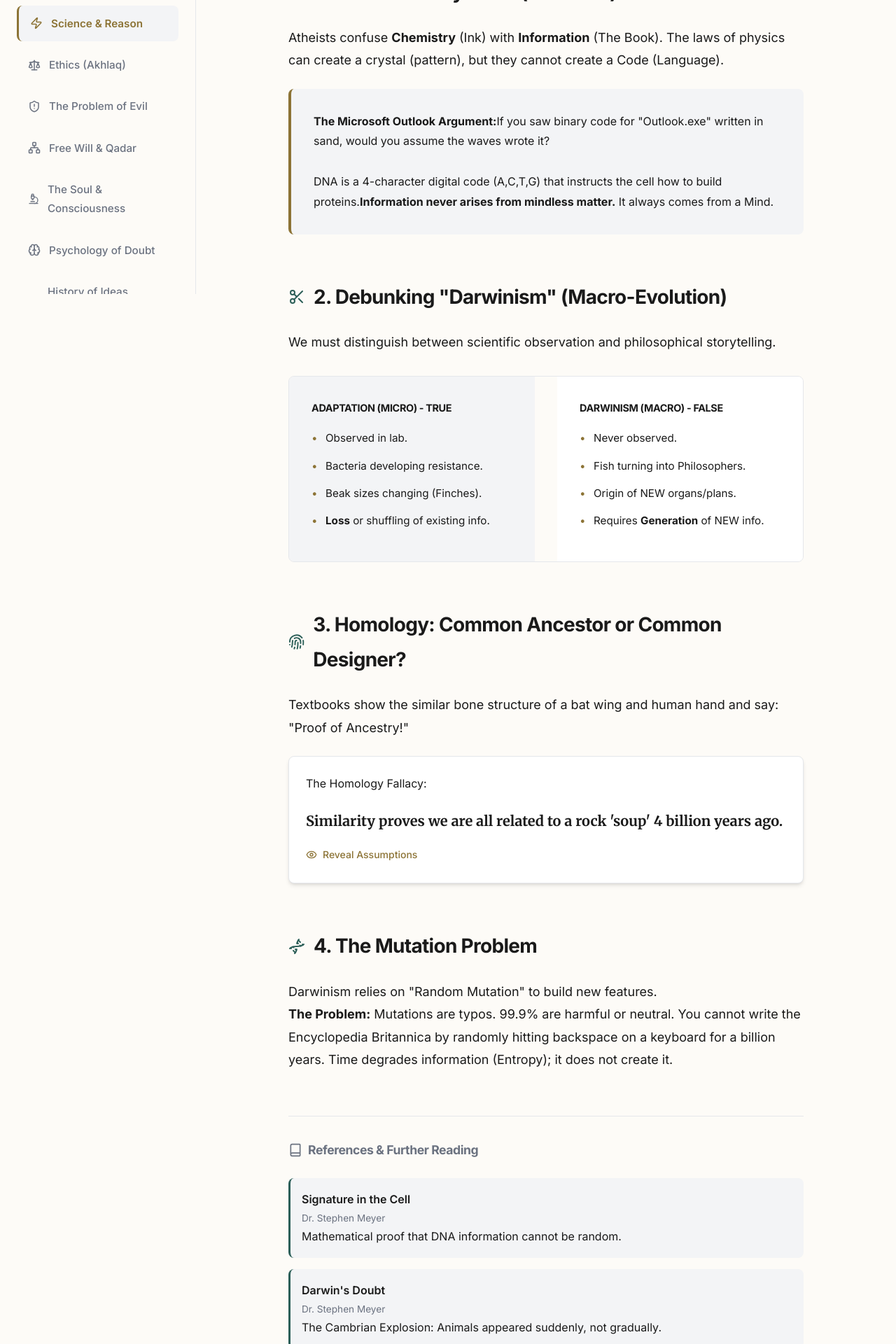
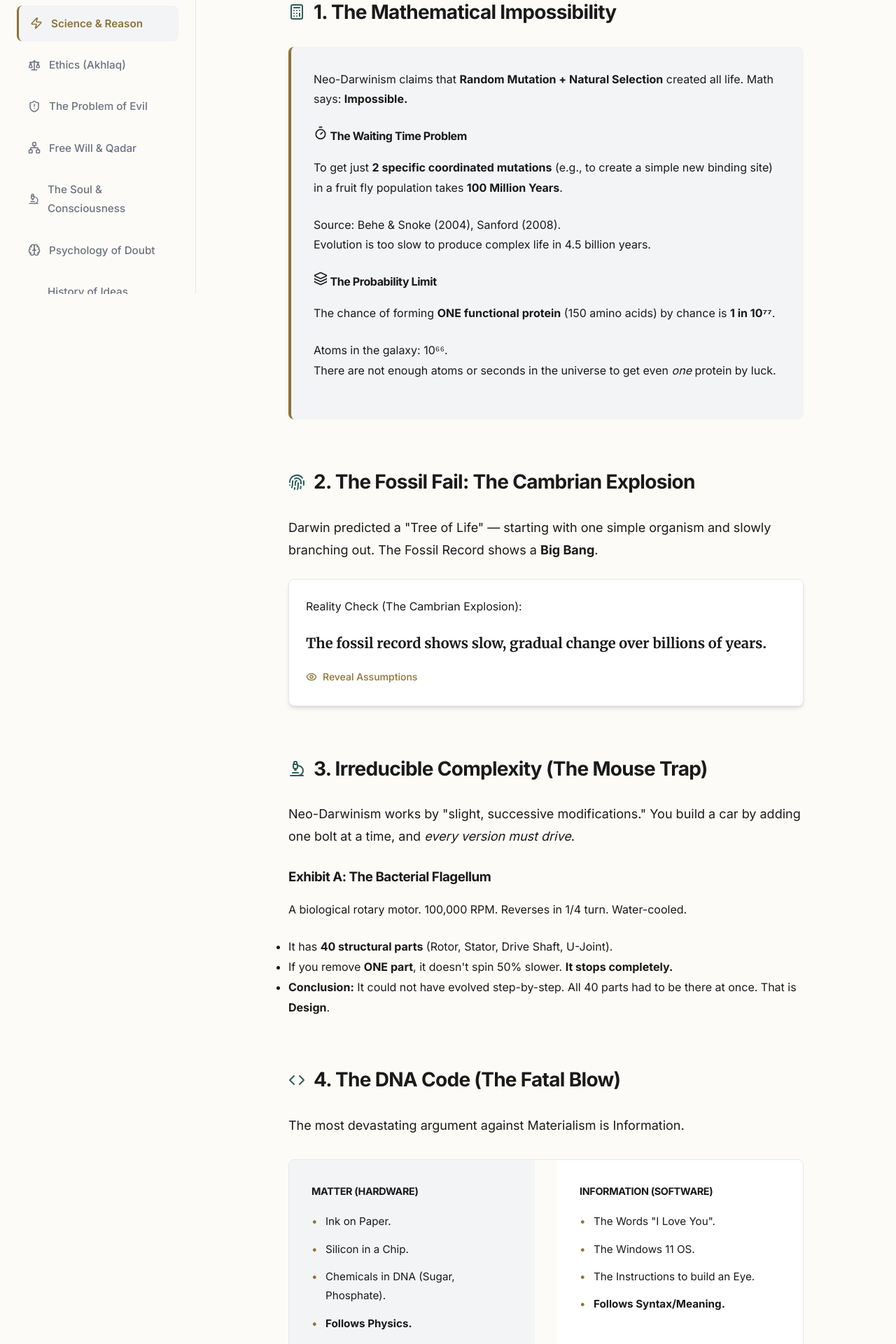
Before and after one commit to hassankhan2510/The-First-Principle, a Next.js app: page /science/biology in a window 1280 px wide. Shown: the part 380-2300 px from the top of the page at 70% size. Built offline with nearby package versions, Linux system fonts and the light colour scheme.

Commit message:
Darwinism Debunked: Added Cambrian Explosion, Waiting Time Problem, and Irreducible Complexity

```diff
--- a/src/app/science/biology/page.tsx
+++ b/src/app/science/biology/page.tsx
@@ -1,106 +1,144 @@
 import styles from "./page.module.css";
 import AssumptionToggle from "@/components/ui/AssumptionToggle";
 import References from "@/components/ui/References";
-import { Dna, Fingerprint, Scissors, AlertTriangle, Code } from "lucide-react";
+import { Dna, Fingerprint, Scissors, AlertTriangle, Code, Calculator, Timer, Layers, Microscope } from "lucide-react";
 
 export default function BiologyPage() {
     return (
         <div className={styles.container}>
             <header className={styles.header}>
-                <h1 className={styles.title}>Biology: The Information Problem</h1>
+                <h1 className={styles.title}>Biology: The Death of Darwinism</h1>
                 <p className={styles.subtitle}>
-                    "Biology is the study of complicated things that have the appearance of having been designed for a purpose." — Richard Dawkins (Atheist)
-                    <br />
-                    Why do they "appear" designed? Because they <strong>are</strong>.
+                    "If it could be demonstrated that any complex organ existed which could not possibly have been formed by numerous, successive, slight modifications, my theory would absolutely break down." — Charles Darwin
                 </p>
+                <div className="mt-4 p-4 bg-red-500/10 border border-red-500 rounded-lg inline-block text-red-400 font-bold">
+                    Spoiler: It broke down.
+                </div>
             </header>
 
+            {/* 1. The Mathematical Problem */}
             <section className={styles.section}>
                 <h2 className={styles.sectionTitle}>
-                    <Code className={styles.icon} />
-                    1. DNA is literally Code (Software)
+                    <Calculator className={styles.icon} />
+                    1. The Mathematical Impossibility
                 </h2>
-                <p className={styles.text}>
-                    Atheists confuse <strong>Chemistry</strong> (Ink) with <strong>Information</strong> (The Book).
-                    The laws of physics can create a crystal (pattern), but they cannot create a Code (Language).
-                </p>
                 <div className={styles.logicBlock}>
-                    <strong>The Microsoft Outlook Argument:</strong>
-                    If you saw binary code for "Outlook.exe" written in sand, would you assume the waves wrote it?
-                    <br /><br />
-                    DNA is a 4-character digital code (A,C,T,G) that instructs the cell how to build proteins.
-                    <strong>Information never arises from mindless matter.</strong> It always comes from a Mind.
-                </div>
-            </section>
-
-            <section className={styles.section}>
-                <h2 className={styles.sectionTitle}>
-                    <Scissors className={styles.icon} />
-                    2. Debunking "Darwinism" (Macro-Evolution)
-                </h2>
-                <p className={styles.text}>
-                    We must distinguish between scientific observation and philosophical storytelling.
-                </p>
-                <div className={styles.vsContainer}>
-                    <div className={styles.vsCol} style={{ backgroundColor: "var(--muted)" }}>
-                        <h4 className={styles.vsTitle}>Adaptation (Micro) - TRUE</h4>
-                        <ul className={styles.vsList}>
-                            <li>Observed in lab.</li>
-                            <li>Bacteria developing resistance.</li>
-                            <li>Beak sizes changing (Finches).</li>
-                            <li><strong>Loss</strong> or shuffling of existing info.</li>
-                        </ul>
-                    </div>
-                    <div className={styles.vsCol} style={{ backgroundColor: "var(--card)" }}>
-                        <h4 className={styles.vsTitle}>Darwinism (Macro) - FALSE</h4>
-                        <ul className={styles.vsList}>
-                            <li>Never observed.</li>
-                            <li>Fish turning into Philosophers.</li>
-                            <li>Origin of NEW organs/plans.</li>
-                            <li>Requires <strong>Generation</strong> of NEW info.</li>
-                        </ul>
+                    <p className="mb-4">
+                        Neo-Darwinism claims that <strong>Random Mutation + Natural Selection</strong> created all life.
+                        Math says: <strong>Impossible.</strong>
+                    </p>
+                    <div className="grid grid-cols-1 md:grid-cols-2 gap-6 mt-6">
+                        <div className="bg-card p-6 rounded-lg border border-border">
+                            <h4 className="text-xl font-bold mb-2 text-primary flex items-center gap-2">
+                                <Timer size={20} /> The Waiting Time Problem
+                            </h4>
+                            <p className="text-sm text-muted-foreground">
+                                To get just <strong>2 specific coordinated mutations</strong> (e.g., to create a simple new binding site) in a fruit fly population takes <strong>100 Million Years</strong>.
+                            </p>
+                            <p className="mt-4 text-xs font-mono bg-muted p-2 rounded">
+                                Source: Behe & Snoke (2004), Sanford (2008).
+                                <br />Evolution is too slow to produce complex life in 4.5 billion years.
+                            </p>
+                        </div>
+                        <div className="bg-card p-6 rounded-lg border border-border">
+                            <h4 className="text-xl font-bold mb-2 text-primary flex items-center gap-2">
+                                <Layers size={20} /> The Probability Limit
+                            </h4>
+                            <p className="text-sm text-muted-foreground">
+                                The chance of forming <strong>ONE functional protein</strong> (150 amino acids) by chance is <strong>1 in 10⁷⁷</strong>.
+                            </p>
+                            <p className="mt-4 text-xs font-mono bg-muted p-2 rounded">
+                                Atoms in the galaxy: 10⁶⁶.
+                                <br />There are not enough atoms or seconds in the universe to get even <em>one</em> protein by luck.
+                            </p>
+                        </div>
                     </div>
                 </div>
             </section>
 
+            {/* 2. The Fossil Problem */}
             <section className={styles.section}>
                 <h2 className={styles.sectionTitle}>
                     <Fingerprint className={styles.icon} />
-                    3. Homology: Common Ancestor or Common Designer?
+                    2. The Fossil Fail: The Cambrian Explosion
                 </h2>
                 <p className={styles.text}>
-                    Textbooks show the similar bone structure of a bat wing and human hand and say: "Proof of Ancestry!"
+                    Darwin predicted a "Tree of Life" — starting with one simple organism and slowly branching out.
+                    The Fossil Record shows a <strong>Big Bang</strong>.
                 </p>
                 <AssumptionToggle
-                    statement="Similarity proves we are all related to a rock 'soup' 4 billion years ago."
+                    statement="The fossil record shows slow, gradual change over billions of years."
                     assumptions={[
-                        "Alternative Explanation: Common Designer using a 'Design Template'.",
-                        "If you see a Porsche and a VW Beetle share parts, do you assume the Porsche evolved from the Beetle? Or that the same Engineer built both?",
-                        "Similarity is evidence of efficiency, not necessarily lineage."
+                        "Fact: 530 Million Years Ago, nearly ALL major animal body plans (Phyla) appeared suddenly.",
+                        "No ancestors. No transitions. Just 'POOF' -> Complex Animals (with eyes, guts, spinal cords).",
+                        "Darwin knew this. He called it 'fatal' to his theory. He hoped we'd find the missing links. 150 years later... we still haven't."
                     ]}
-                    context="The Homology Fallacy:"
+                    context="Reality Check (The Cambrian Explosion):"
                 />
             </section>
 
+            {/* 3. The Mechanics Problem */}
             <section className={styles.section}>
                 <h2 className={styles.sectionTitle}>
-                    <Dna className={styles.icon} />
-                    4. The Mutation Problem
+                    <Microscope className={styles.icon} />
+                    3. Irreducible Complexity (The Mouse Trap)
                 </h2>
                 <p className={styles.text}>
-                    Darwinism relies on "Random Mutation" to build new features.
-                    <br />
-                    <strong>The Problem:</strong> Mutations are typos. 99.9% are harmful or neutral.
-                    You cannot write the Encyclopedia Britannica by randomly hitting backspace on a keyboard for a billion years.
-                    Time degrades information (Entropy); it does not create it.
+                    Neo-Darwinism works by "slight, successive modifications." You build a car by adding one bolt at a time, and <em>every version must drive</em>.
                 </p>
+                <div className="mt-6 border-l-4 border-primary pl-6 py-2 bg-primary/5 rounded-r-lg">
+                    <h3 className="text-lg font-bold">Exhibit A: The Bacterial Flagellum</h3>
+                    <p className="mt-2 text-sm italic text-muted-foreground">
+                        A biological rotary motor. 100,000 RPM. Reverses in 1/4 turn. Water-cooled.
+                    </p>
+                    <ul className="mt-4 space-y-2 list-disc pl-5">
+                        <li>It has <strong>40 structural parts</strong> (Rotor, Stator, Drive Shaft, U-Joint).</li>
+                        <li>If you remove <strong>ONE part</strong>, it doesn't spin 50% slower. <strong>It stops completely.</strong></li>
+                        <li><strong>Conclusion:</strong> It could not have evolved step-by-step. All 40 parts had to be there at once. That is <strong>Design</strong>.</li>
+                    </ul>
+                </div>
+            </section>
+
+            {/* 4. The Information Problem */}
+            <section className={styles.section}>
+                <h2 className={styles.sectionTitle}>
+                    <Code className={styles.icon} />
+                    4. The DNA Code (The Fatal Blow)
+                </h2>
+                <p className={styles.text}>
+                    The most devastating argument against Materialism is Information.
+                </p>
+                <div className={styles.vsContainer}>
+                    <div className={styles.vsCol} style={{ backgroundColor: "var(--muted)" }}>
+                        <h4 className={styles.vsTitle}>Matter (Hardware)</h4>
+                        <ul className={styles.vsList}>
+                            <li>Ink on Paper.</li>
+                            <li>Silicon in a Chip.</li>
+                            <li>Chemicals in DNA (Sugar, Phosphate).</li>
+                            <li><strong>Follows Physics.</strong></li>
+                        </ul>
+                    </div>
+                    <div className={styles.vsCol} style={{ backgroundColor: "var(--card)" }}>
+                        <h4 className={styles.vsTitle}>Information (Software)</h4>
+                        <ul className={styles.vsList}>
+                            <li>The Words "I Love You".</li>
+                            <li>The Windows 11 OS.</li>
+                            <li>The Instructions to build an Eye.</li>
+                            <li><strong>Follows Syntax/Meaning.</strong></li>
+                        </ul>
+                    </div>
+                </div>
+                <div className="mt-6 text-center italic font-serif text-lg text-muted-foreground">
+                    "Information is entirely independent of the medium. <br />You cannot explain a book by studying the chemistry of the ink."
+                </div>
             </section>
 
             <div style={{ marginTop: "4rem" }}>
                 <References items={[
-                    { title: "Signature in the Cell", author: "Dr. Stephen Meyer", note: "Mathematical proof that DNA information cannot be random." },
-                    { title: "Darwin's Doubt", author: "Dr. Stephen Meyer", note: "The Cambrian Explosion: Animals appeared suddenly, not gradually." },
-                    { title: "Evolution: A Theory in Crisis", author: "Dr. Michael Denton", note: "Agnostic biologist dismantling the mechanism of selection." }
+                    { title: "Darwin's Doubt", author: "Dr. Stephen Meyer", note: "The definitive book on the Cambrian Explosion." },
+                    { title: "Genetic Entropy", author: "Dr. John Sanford", note: "Cornell Geneticist proves genomes degrade over time; they don't improve." },
+                    { title: "The Edge of Evolution", author: "Dr. Michael Behe", note: "Defining the mathematical limits of random mutation." },
+                    { title: "Evolution: A Theory in Crisis (3rd Ed)", author: "Dr. Michael Denton", note: "Why the scientific elite are secretly moving on from Darwin." }
                 ]} />
             </div>
         </div>
```
